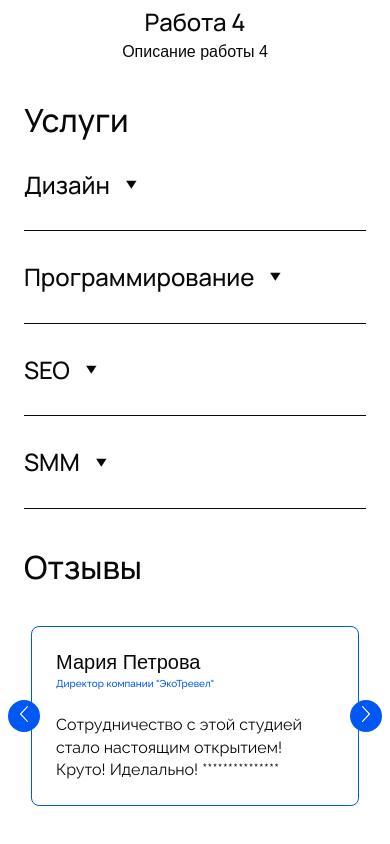
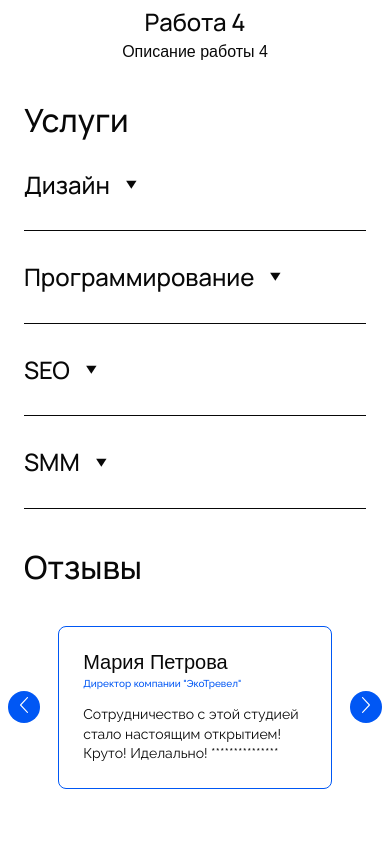
Before and after one commit to Avstudio-sys/portfolio_av_front, a Next.js app: page / in a window 390 px wide. Shown: the part 1831-2675 px from the top of the page. Built offline with nearby package versions, Linux system fonts and the light colour scheme.

Commit message:
slider mobile fix btn

```diff
--- a/src/entities/Review/Review.module.css
+++ b/src/entities/Review/Review.module.css
@@ -53,5 +53,7 @@
   }
   .review__text {
     font-weight: 400;
+    margin-top: 16px;
+    font-size: 14px;
   }
 }
--- a/src/shared/ui/Slider/Slider.module.css
+++ b/src/shared/ui/Slider/Slider.module.css
@@ -58,3 +58,9 @@
     transform: translateY(-50%) translateX(-50%);
   }
 }
+
+@media screen and (max-width: 460px) {
+  .card {
+    max-width: 80%;
+  }
+}
```
